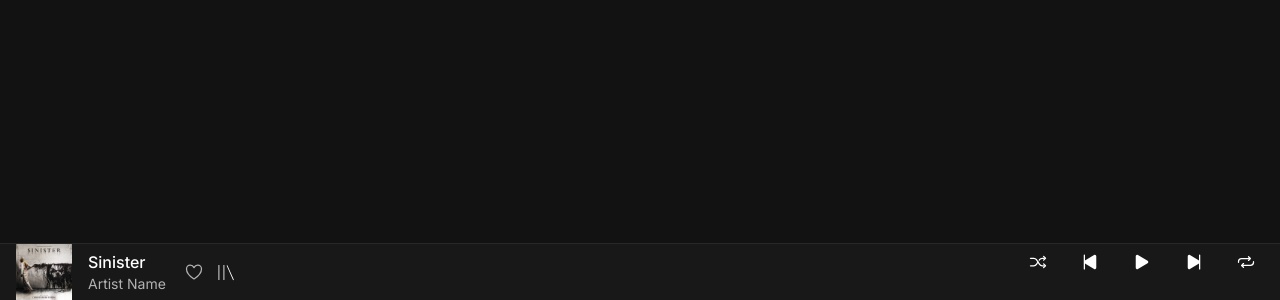
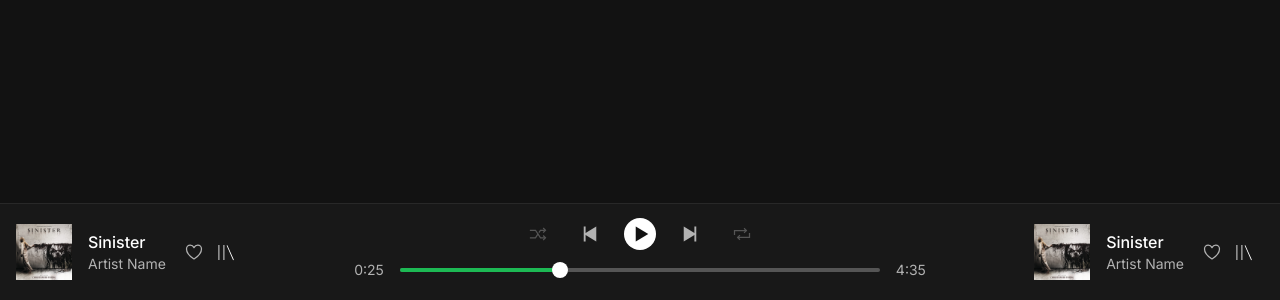
Before and after one commit to LuigiRagusa95/html-css-spotifyweb, a plain HTML site: page index.html in a window 1280 px wide. Shown: the part 500-800 px from the top of the page. Drawn offline with nearby package versions, Linux system fonts and the light colour scheme.

Commit message:
add song progress bar

```diff
--- a/css/main.css
+++ b/css/main.css
@@ -23,10 +23,15 @@ html { font-size: 16px; font-family: 'Inter', sans-serif; }
 .p-16 { padding: 1rem; }
 .p-32 { padding: 2rem; }
 
+.py-8 { padding-top: 0.5rem; padding-bottom: 0.5rem; }
+.p-track { padding-top: 0.5rem; padding-bottom: 1rem; }
+
 .m-4 { margin: 0.25rem; }
 .m-8 { margin: 0.5rem; }
 .m-16 { margin: 1rem; }
 .m-32 { margin: 2rem; }
+
+.ml-4 { margin-left: 0.25rem; }
 
 .mr-8 { margin-right: 0.5rem; }
 .mr-16 { margin-right: 1rem; }
@@ -40,6 +45,10 @@ html { font-size: 16px; font-family: 'Inter', sans-serif; }
 .w-20 { width: 1.25rem; }
 .w-24 { width: 1.5rem; }
 .w-32 { width: 2rem; }
+.w-36 { width: 2.25rem; }
+
+.w-96 { width: 6rem; }
+.w-480 { width: 30rem; }
 
 .w-33p { width: 33.33333%; }
 .w-50p { width: 50%; }
@@ -47,10 +56,12 @@ html { font-size: 16px; font-family: 'Inter', sans-serif; }
 
 .max-w-56 { max-width: 3.5rem; }
 
+.h-4 { height: .25rem; }
 .h-16 { height: 1rem; }
 .h-20 { height: 1.25rem; }
 .h-24 { height: 1.5rem; }
 .h-32 { height: 2rem; }
+.h-36 { height: 2.25rem; }
 
 .h-100p { height: 100%; }
 .h-full { height: 100vh; }
@@ -83,8 +94,10 @@ html { font-size: 16px; font-family: 'Inter', sans-serif; }
 .fw-700 { font-weight: 700; }
 
 /* Border */
+.bdrd-full { border-radius: 999999px; }
 
 /* Misc */
 .ov-hidden { overflow: hidden; }
 .bd-top-1 { box-shadow: 0 -1px 0 0 #282828; }
 .obj-fit { width: 100%; height: 100%; object-fit: contain; }
+.progress-track { cursor: pointer; left: 100%; transform: translateX(-50%); }
--- a/index.html
+++ b/index.html
@@ -16,7 +16,7 @@
             <section class="flex flex-grow-1"></section>
             <!-- Action Navigation -->
             <section class="px-16 bd-top-1 bg-midblack">
-                <div class="flex jc-between">
+                <div class="flex ai-center jc-between">
                     <!-- Fist Section -->
                     <ul class="flex ai-center">
                         <li class="flex ai-center jc-center flex-shrink-0 max-w-56 obj-fit mr-16"><img src="./img/sinister.jpeg" alt="cover img" /></li>
@@ -31,25 +31,48 @@
                     </ul>
 
                     <!-- Second Section -->
-                    <div class="flex ai-center flex-column">
-                        <ul class="flex ai-center">
-                            <li class="flex ai-center flex-shrink-0 mr-16 p-8">
-                                <a href="#" class="flex ai-center jc-center fsz-20 clr-white"><ion-icon name="shuffle-outline"></ion-icon></a>
+                    <div class="flex ai-center flex-column p-track">
+                        <!-- Buttons -->
+                        <ul class="flex ai-center p-4">
+                            <li class="flex ai-center jc-center flex-shrink-0 mr-16 p-8">
+                                <a href="#" class="flex ai-center jc-center fsz-20 clr-gray"><ion-icon name="shuffle-sharp"></ion-icon></a>
                             </li>
-                            <li class="flex ai-center flex-shrink-0 mr-16 p-8">
-                                <a href="#" class="flex ai-center jc-center fsz-20 clr-white"><ion-icon name="play-skip-back"></ion-icon></a>
+                            <li class="flex ai-center jc-center flex-shrink-0 mr-16 p-8">
+                                <a href="#" class="flex ai-center jc-center fsz-20 clr-lightgray"><ion-icon name="play-skip-back-sharp"></ion-icon></a>
                             </li>
-                            <li class="flex ai-center flex-shrink-0 mr-16 p-8">
-                                <a href="#" class="flex ai-center jc-center fsz-20 clr-white"><ion-icon name="play"></ion-icon></a>
+                            <li class="flex ai-center jc-center flex-shrink-0 w-32 h-32 mr-16 p-8 bdrd-full bg-white ov-hidden">
+                                <a href="#" class="flex ai-center jc-center fsz-20 clr-midblack"><ion-icon class="ml-4" name="play-sharp"></ion-icon></a>
                             </li>
-                            <li class="flex ai-center flex-shrink-0 mr-16 p-8">
-                                <a href="#" class="flex ai-center jc-center fsz-20 clr-white"><ion-icon name="play-skip-forward"></ion-icon></a>
+                            <li class="flex ai-center jc-center flex-shrink-0 mr-16 p-8">
+                                <a href="#" class="flex ai-center jc-center fsz-20 clr-lightgray"><ion-icon name="play-skip-forward-sharp"></ion-icon></a>
                             </li>
-                            <li class="flex ai-center flex-shrink-0 p-8">
-                                <a href="#" class="flex ai-center jc-center fsz-20 clr-white"><ion-icon name="repeat"></ion-icon></a>
+                            <li class="flex ai-center jc-center flex-shrink-0 p-8">
+                                <a href="#" class="flex ai-center jc-center fsz-20 clr-gray"><ion-icon name="repeat-sharp"></ion-icon></a>
                             </li>
                         </ul>
+                        <!-- Progress Bar -->
+                        <div class="flex ai-center jc-between p-4">
+                            <span class="fsz-14 clr-lightgray px-16">0:25</span>
+                            <div class="flex relative ai-center w-480 h-4 bdrd-full bg-gray">
+                                <span class="flex ai-center absolute w-33p h-100p bdrd-full bg-green"></span>
+                                <span class="flex ai-center absolute w-16 h-16 bdrd-full bg-white progress-track"></span>
+                            </div>
+                            <span class="fsz-14 clr-lightgray px-16">4:35</span>
+                        </div>
                     </div>
+
+                    <!-- Third Section -->
+                    <ul class="flex ai-center">
+                        <li class="flex ai-center jc-center flex-shrink-0 max-w-56 obj-fit mr-16"><img src="./img/sinister.jpeg" alt="cover img" /></li>
+                        <li class="flex flex-column flex-grow-1 mr-16">
+                            <a href="#" class="fsz-16 fw-500 clr-white">Sinister</a>
+                            <a href="#" class="fsz-14 clr-lightgray">Artist Name</a>
+                        </li>
+                        <li class="flex ai-center clr-lightgray">
+                            <a href="#" class="flex ai-center jc-center w-24 h-24 fsz-20 mr-8"><ion-icon name="heart-outline"></ion-icon></a>
+                            <a href="#" class="flex ai-center jc-center w-24 h-24 fsz-20 mr-8"><img class="w-20 h-20" src="./img/libreria.svg" /></a>
+                        </li>
+                    </ul>
                 </div>
             </section>
         </div>
```
